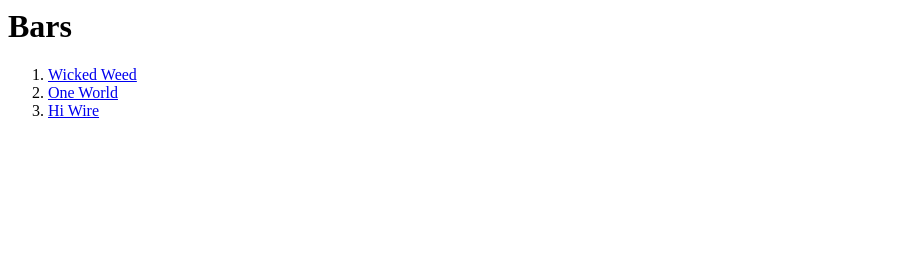
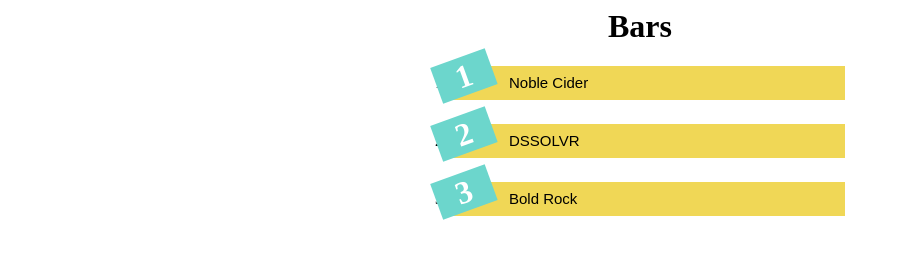
Before and after one commit to jpass23/BarMap, a plain HTML site: page index.html in a window 1280 px wide. Shown: the whole page, without its empty margins (0-900 px from the left). Drawn offline with Linux system fonts and the light colour scheme.

Commit message:
Add basic css
Added some sample css to give an idea of what it could look like

```diff
--- a/index.html
+++ b/index.html
@@ -1,6 +1,18 @@
-<h1>Bars</h1>
-<ol>
-    <li><a href="https://maps.apple.com/?address=91%20Biltmore%20Ave,%20Asheville,%20NC%20%2028801,%20United%20States&auid=16181520579439650838&ll=35.591692,-82.551086&lsp=9902&q=Wicked%20Weed%20Brewing">Wicked Weed</a></li>
-    <li><a href="https://maps.apple.com/?address=10%20Patton%20Ave,%20Asheville,%20NC%2028801,%20United%20States&auid=1949133122130127012&ll=35.594807,-82.552117&lsp=9902&q=One%20World%20Brewing">One World</a></li>
-    <li><a href="https://maps.apple.com/?address=197%20Hilliard%20Ave,%20Asheville,%20NC%20%2028801,%20United%20States&auid=18293175158818266670&ll=35.591425,-82.555942&lsp=9902&q=Hi-Wire%20Brewing">Hi Wire</a></li>
-  </ol>
+<head>
+    <meta charset="UTF-8" />
+    <meta http-equiv="X-UA-Compatible" content="IE=edge" />
+    <meta name="viewport" content="width=device-width, initial-scale=1.0" />
+    <link rel="stylesheet" type="text/css" href="style.css" />
+    <title>Link CSS to HTML</title>
+</head>
+<body>
+
+    <div class="list-type5">
+        <h1 class="center">Bars</h1>
+        <ol>
+            <li><a href="https://maps.apple.com/?address=49%20Rankin%20Ave,%20Asheville,%20NC%20%2028801,%20United%20States&auid=6058930180335420871&ll=35.596618,-82.553651&lsp=9902&q=Noble%20Cider%20-%20The%20Greenhouse%20Restaurant" target="_blank">Noble Cider</a></li>
+            <li><a href="https://maps.apple.com/?address=63%20N%20Lexington%20Ave,%20Asheville,%20NC%20%2028801,%20United%20States&auid=2507143124637649734&ll=35.596728,-82.553540&lsp=9902&q=DSSOLVR" target="_blank">DSSOLVR</a></li>
+            <li><a href="https://maps.apple.com/?address=39%20N%20Lexington%20Ave,%20Asheville,%20NC%20%2028801,%20United%20States&auid=13070565257915337682&ll=35.596165,-82.553282&lsp=9902&q=Bold%20Rock" target="_blank">Bold Rock</a></li>
+        </ol>
+    </div>
+</body>
--- /dev/null
+++ b/style.css
@@ -0,0 +1,56 @@
+.center {
+    text-align: center;
+}
+.list-type5{
+    width:410px;
+    margin:0 auto;
+}
+.list-type5 ol {
+list-style-type: none;
+list-style-type: decimal; /*IE 7- hack*/
+margin: 0;
+margin-left: 1em;
+padding: 0;
+counter-reset: li-counter;
+}
+.list-type5 ol li{
+position: relative;
+margin-bottom: 1.5em;
+padding: 0.5em;
+background-color: #F0D756;
+padding-left: 58px;
+}
+
+.list-type5 a{
+text-decoration:none;
+color:black;
+font-size:15px;
+font-family: 'Raleway', sans-serif;
+}
+
+.list-type5 li:hover{
+box-shadow:inset -1em 0 #6CD6CC;
+-webkit-transition: box-shadow 0.5s; /* For Safari 3.1 to 6.0 */
+transition: box-shadow 0.5s;
+}
+
+.list-type5 ol li:before {
+position: absolute;
+top: -0.3em;
+left: -0.5em;
+width: 1.8em;
+height: 1.2em;
+font-size: 2em;
+line-height: 1.2;
+font-weight: bold;
+text-align: center;
+color: white;
+background-color: #6CD6CC;
+transform: rotate(-20deg);
+-ms-transform: rotate(-20deg);
+-webkit-transform: rotate(-20deg);
+z-index: 99;
+overflow: hidden;
+content: counter(li-counter);
+counter-increment: li-counter;
+}
```
